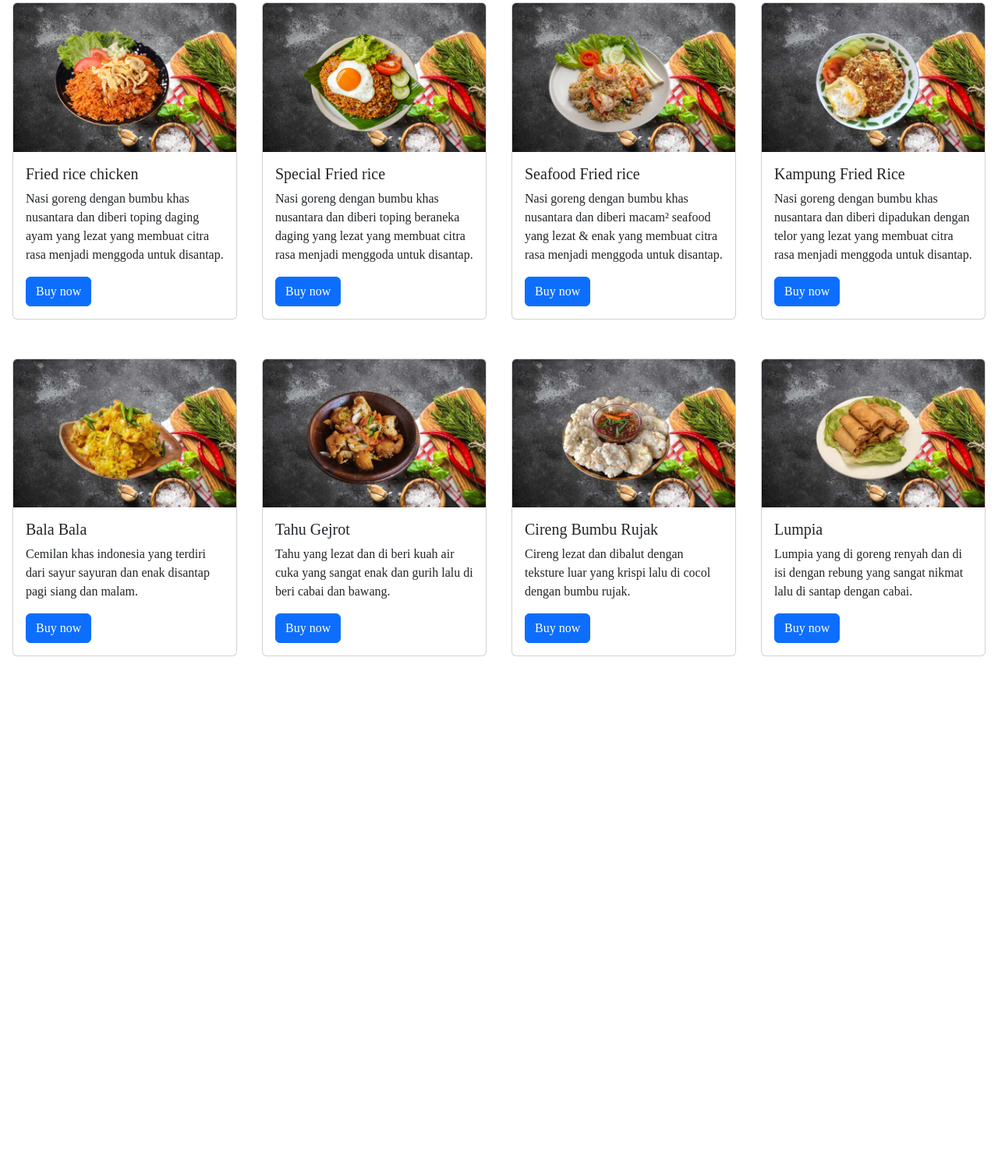
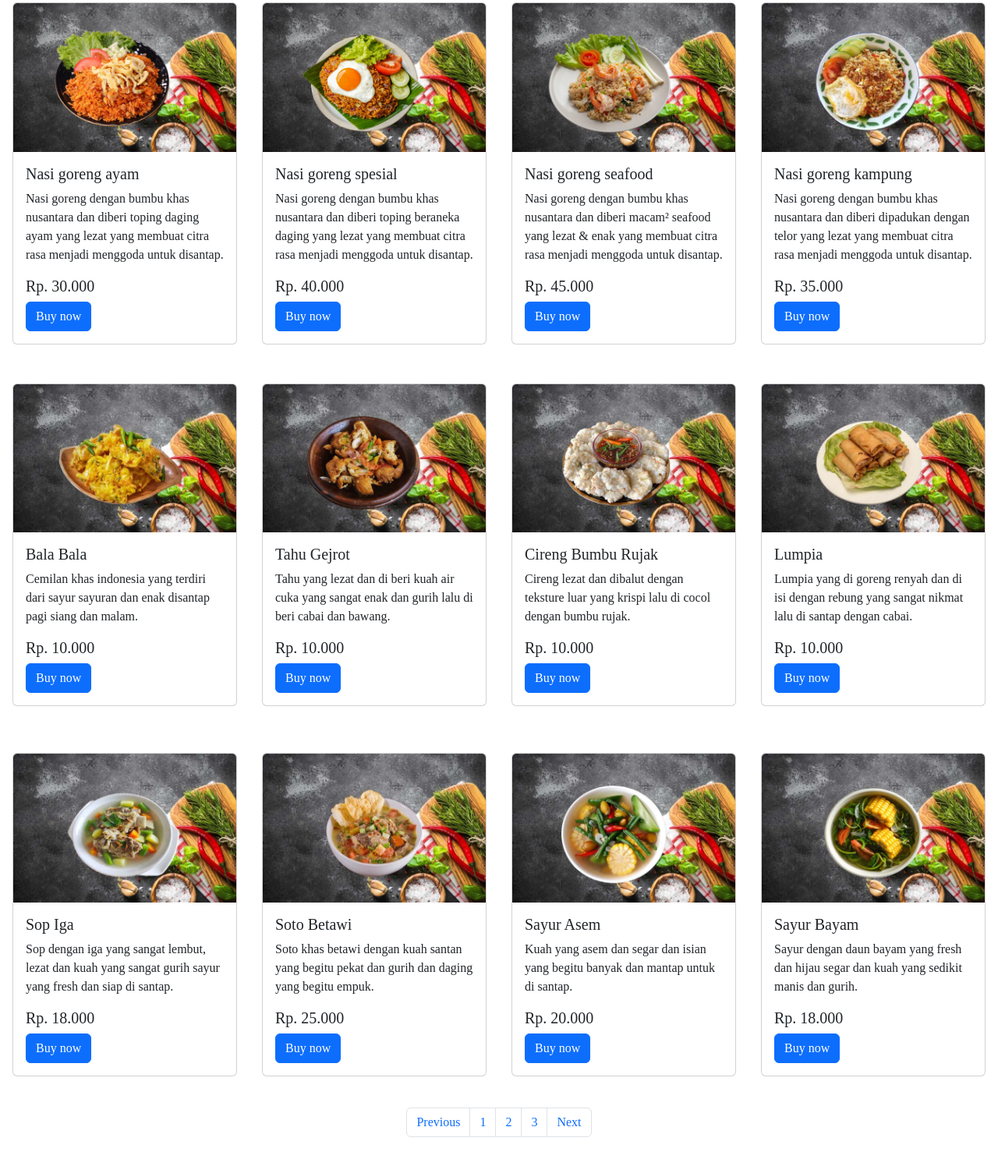
Before and after one commit to RamaRefin/itw_company, a plain HTML site: page kitchen1.html in a window 1280 px wide. Shown: the part 699-2204 px from the top of the page at 78% size. Before the commit the page ends 1591 px from the top, so only its background shows below. Drawn offline with nearby package versions, Linux system fonts and the light colour scheme.

Commit message:
progrescompany2

```diff
--- a/kitchen.css
+++ b/kitchen.css
@@ -47,3 +47,14 @@ body {
   justify-content: space-around;
   padding: 50px 0;
 }
+
+.cardbox3 {
+  display: flex;
+  align-items: center;
+  justify-content: space-around;
+  padding: 10px 0;
+}
+
+.paging {
+  padding: 30px 0;
+}
--- a/kitchen1.html
+++ b/kitchen1.html
@@ -121,8 +121,11 @@
             alt="appetizer"
           />
           <div class="carousel-caption d-none d-md-block">
-            <h5>First slide label</h5>
-            <p>Some representative placeholder content for the first slide.</p>
+            <h5>Appetizer</h5>
+            <p>
+              A small dish of food or a drink taken before a meal or the main
+              course of a meal to stimulate one's appetite.
+            </p>
           </div>
         </div>
         <div class="carousel-item">
@@ -133,8 +136,11 @@
             alt="maincourse"
           />
           <div class="carousel-caption d-none d-md-block">
-            <h5>Second slide label</h5>
-            <p>Some representative placeholder content for the second slide.</p>
+            <h5>Main Course</h5>
+            <p>
+              A main course is the featured or primary dish in a meal consisting
+              of several courses.
+            </p>
           </div>
         </div>
         <div class="carousel-item">
@@ -145,8 +151,8 @@
             alt="dessert"
           />
           <div class="carousel-caption d-none d-md-block">
-            <h5>Third slide label</h5>
-            <p>Some representative placeholder content for the third slide.</p>
+            <h5>Dessert</h5>
+            <p>the sweet course eaten at the end of a meal</p>
           </div>
         </div>
       </div>
@@ -182,12 +188,13 @@
       <div class="card" style="width: 18rem">
         <img src="img/nasgorayam.jpg" class="card-img-top" alt="nasgor" />
         <div class="card-body">
-          <h5 class="card-title">Fried rice chicken</h5>
+          <h5 class="card-title">Nasi goreng ayam</h5>
           <p class="card-text">
             Nasi goreng dengan bumbu khas nusantara dan diberi toping daging
             ayam yang lezat yang membuat citra rasa menjadi menggoda untuk
             disantap.
           </p>
+          <h5>Rp. 30.000</h5>
           <a href="#" class="btn btn-primary">Buy now</a>
         </div>
       </div>
@@ -195,12 +202,13 @@
       <div class="card" style="width: 18rem">
         <img src="img/nasgorkampung.jpg" class="card-img-top" alt="nasgorkm" />
         <div class="card-body">
-          <h5 class="card-title">Special Fried rice</h5>
+          <h5 class="card-title">Nasi goreng spesial</h5>
           <p class="card-text">
             Nasi goreng dengan bumbu khas nusantara dan diberi toping beraneka
             daging yang lezat yang membuat citra rasa menjadi menggoda untuk
             disantap.
           </p>
+          <h5>Rp. 40.000</h5>
           <a href="#" class="btn btn-primary">Buy now</a>
         </div>
       </div>
@@ -208,12 +216,13 @@
       <div class="card" style="width: 18rem">
         <img src="img/nasgorspod.jpg" class="card-img-top" alt="nasgorsp" />
         <div class="card-body">
-          <h5 class="card-title">Seafood Fried rice</h5>
+          <h5 class="card-title">Nasi goreng seafood</h5>
           <p class="card-text">
             Nasi goreng dengan bumbu khas nusantara dan diberi macam² seafood
             yang lezat & enak yang membuat citra rasa menjadi menggoda untuk
             disantap.
           </p>
+          <h5>Rp. 45.000</h5>
           <a href="#" class="btn btn-primary">Buy now</a>
         </div>
       </div>
@@ -221,12 +230,13 @@
       <div class="card" style="width: 18rem">
         <img src="img/nasgorspsl.jpg" class="card-img-top" alt="nasgorspsl" />
         <div class="card-body">
-          <h5 class="card-title">Kampung Fried Rice</h5>
+          <h5 class="card-title">Nasi goreng kampung</h5>
           <p class="card-text">
             Nasi goreng dengan bumbu khas nusantara dan diberi dipadukan dengan
             telor yang lezat yang membuat citra rasa menjadi menggoda untuk
             disantap.
           </p>
+          <h5>Rp. 35.000</h5>
           <a href="#" class="btn btn-primary">Buy now</a>
         </div>
       </div>
@@ -243,6 +253,7 @@
             Cemilan khas indonesia yang terdiri dari sayur sayuran dan enak
             disantap pagi siang dan malam.
           </p>
+          <h5>Rp. 10.000</h5>
           <a href="#" class="btn btn-primary">Buy now</a>
         </div>
       </div>
@@ -254,6 +265,7 @@
             Tahu yang lezat dan di beri kuah air cuka yang sangat enak dan gurih
             lalu di beri cabai dan bawang.
           </p>
+          <h5>Rp. 10.000</h5>
           <a href="#" class="btn btn-primary">Buy now</a>
         </div>
       </div>
@@ -265,6 +277,7 @@
             Cireng lezat dan dibalut dengan teksture luar yang krispi lalu di
             cocol dengan bumbu rujak.
           </p>
+          <h5>Rp. 10.000</h5>
           <a href="#" class="btn btn-primary">Buy now</a>
         </div>
       </div>
@@ -276,10 +289,79 @@
             Lumpia yang di goreng renyah dan di isi dengan rebung yang sangat
             nikmat lalu di santap dengan cabai.
           </p>
+          <h5>Rp. 10.000</h5>
           <a href="#" class="btn btn-primary">Buy now</a>
         </div>
       </div>
     </div>
+
+    <!-- cardbox3 -->
+
+    <div class="cardbox3">
+      <div class="card" style="width: 18rem">
+        <img src="img/sopiga.jpg" class="card-img-top" alt="sop" />
+        <div class="card-body">
+          <h5 class="card-title">Sop Iga</h5>
+          <p class="card-text">
+            Sop dengan iga yang sangat lembut, lezat dan kuah yang sangat gurih
+            sayur yang fresh dan siap di santap.
+          </p>
+          <h5>Rp. 18.000</h5>
+          <a href="#" class="btn btn-primary">Buy now</a>
+        </div>
+      </div>
+      <div class="card" style="width: 18rem">
+        <img src="img/sobet.jpg" class="card-img-top" alt="soto betawi" />
+        <div class="card-body">
+          <h5 class="card-title">Soto Betawi</h5>
+          <p class="card-text">
+            Soto khas betawi dengan kuah santan yang begitu pekat dan gurih dan
+            daging yang begitu empuk.
+          </p>
+          <h5>Rp. 25.000</h5>
+          <a href="#" class="btn btn-primary">Buy now</a>
+        </div>
+      </div>
+      <div class="card" style="width: 18rem">
+        <img src="img/sayurasem.jpg" class="card-img-top" alt="sayurasem" />
+        <div class="card-body">
+          <h5 class="card-title">Sayur Asem</h5>
+          <p class="card-text">
+            Kuah yang asem dan segar dan isian yang begitu banyak dan mantap
+            untuk di santap.
+          </p>
+          <h5>Rp. 20.000</h5>
+          <a href="#" class="btn btn-primary">Buy now</a>
+        </div>
+      </div>
+      <div class="card" style="width: 18rem">
+        <img src="img/bayam.jpg" class="card-img-top" alt="sayurbayam" />
+        <div class="card-body">
+          <h5 class="card-title">Sayur Bayam</h5>
+          <p class="card-text">
+            Sayur dengan daun bayam yang fresh dan hijau segar dan kuah yang
+            sedikit manis dan gurih.
+          </p>
+          <h5>Rp. 18.000</h5>
+          <a href="#" class="btn btn-primary">Buy now</a>
+        </div>
+      </div>
+    </div>
+
+    <!-- page number -->
+
+    <div class="paging">
+      <nav aria-label="Page navigation example">
+        <ul class="pagination justify-content-center">
+          <li class="page-item"><a class="page-link" href="#">Previous</a></li>
+          <li class="page-item"><a class="page-link" href="#">1</a></li>
+          <li class="page-item"><a class="page-link" href="#">2</a></li>
+          <li class="page-item"><a class="page-link" href="#">3</a></li>
+          <li class="page-item"><a class="page-link" href="#">Next</a></li>
+        </ul>
+      </nav>
+    </div>
+
     <script
       src="https://cdn.jsdelivr.net/npm/bootstrap@5.2.3/dist/js/bootstrap.bundle.min.js"
       integrity="sha384-kenU1KFdBIe4zVF0s0G1M5b4hcpxyD9F7jL+jjXkk+Q2h455rYXK/7HAuoJl+0I4"
```
Also changed, not shown: img/bayam.jpg (added), img/sayurasem.jpg (added), img/sobet.jpg (added), img/sopiga.jpg (added).
